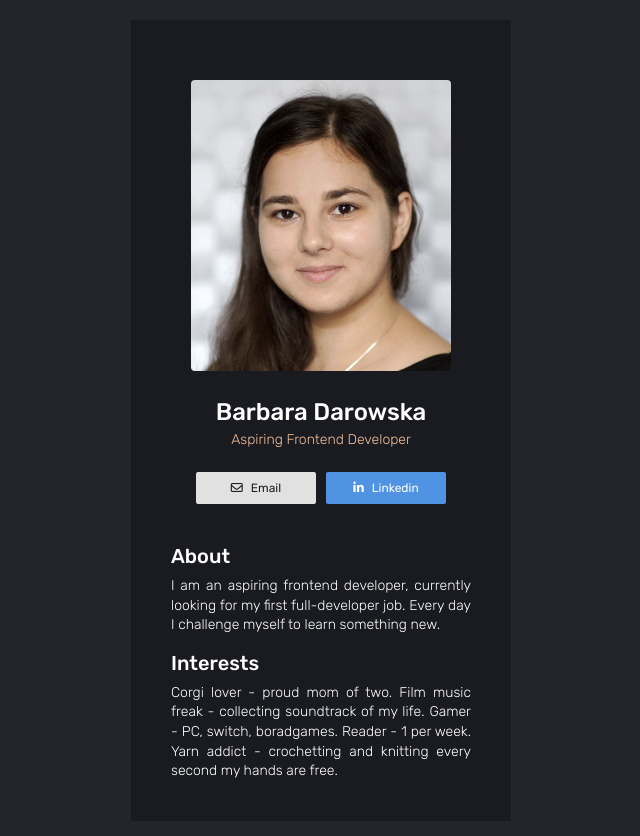
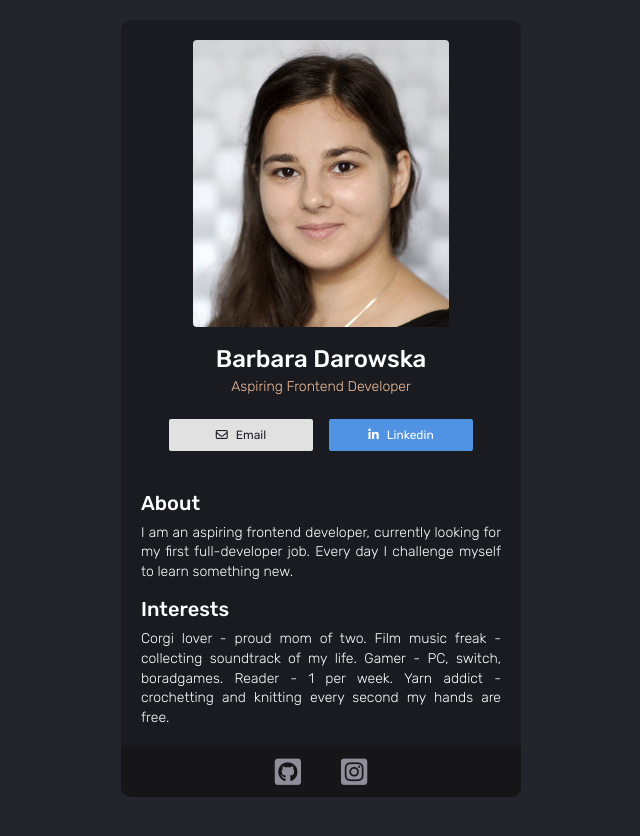
Before and after one commit to bhszewczyk/react-business-card, a React (Vite) app: page / in a window 1280 px wide. Shown: the top 836 px of the page, without its empty margins (319-959 px from the left). Built offline with nearby package versions, Linux system fonts and the light colour scheme.

Commit message:
Adds footer

```diff
--- /dev/null
+++ b/components/Footer.css
@@ -0,0 +1,19 @@
+footer {
+	background-color: #161619;
+	width: 100%;
+	display: flex;
+	justify-content: center;
+	margin-top: 2rem;
+	border-radius: 0 0px 10px 10px;
+}
+
+footer a:not(:last-of-type) {
+	margin-right: 2rem;
+}
+
+.icon-social::before {
+	display: inline-block;
+	font-size: 3rem;
+	color: #918e9b;
+	padding: 1rem;
+}
--- /dev/null
+++ b/components/Footer.jsx
@@ -0,0 +1,17 @@
+import React from 'react';
+import './Footer.css';
+
+function Footer() {
+	return (
+		<footer>
+			<a href='https://github.com/bhszewczyk'>
+				<i class='fa-brands fa-square-github icon-social'></i>
+			</a>
+			<a href='https://www.instagram.com/hiiriart/'>
+				<i class='fa-brands fa-square-instagram icon-social'></i>
+			</a>
+		</footer>
+	);
+}
+
+export default Footer;
--- a/components/Information.css
+++ b/components/Information.css
@@ -1,10 +1,13 @@
 .user {
 	margin: 0 auto;
-	padding: 2rem;
+	padding: 2rem 4rem;
+	display: flex;
+	flex-direction: column;
+	align-items: center;
 }
 
 .user-img {
-	width: 100%;
+	width: 80%;
 	border-radius: 4px;
 }
 
--- a/components/MainContent.css
+++ b/components/MainContent.css
@@ -1,3 +1,7 @@
+.main-content {
+	padding: 0 2rem;
+}
+
 .main-content h3 {
 	margin: 0;
 	font-size: 2rem;
--- a/src/App.css
+++ b/src/App.css
@@ -1,10 +1,10 @@
 .app {
 	margin: 2rem auto;
-	padding: 4rem;
-	max-width: 300px;
+	max-width: 400px;
 	display: flex;
 	flex-direction: column;
 	align-items: center;
 	background-color: #1a1b21;
 	color: #fff;
+	border-radius: 10px;
 }
--- a/src/App.jsx
+++ b/src/App.jsx
@@ -1,12 +1,14 @@
 import './App.css';
 import Information from '../components/Information';
 import MainContent from '../components/MainContent';
+import Footer from '../components/Footer';
 
 function App() {
 	return (
 		<div className='app'>
 			<Information />
 			<MainContent />
+			<Footer />
 		</div>
 	);
 }
```
